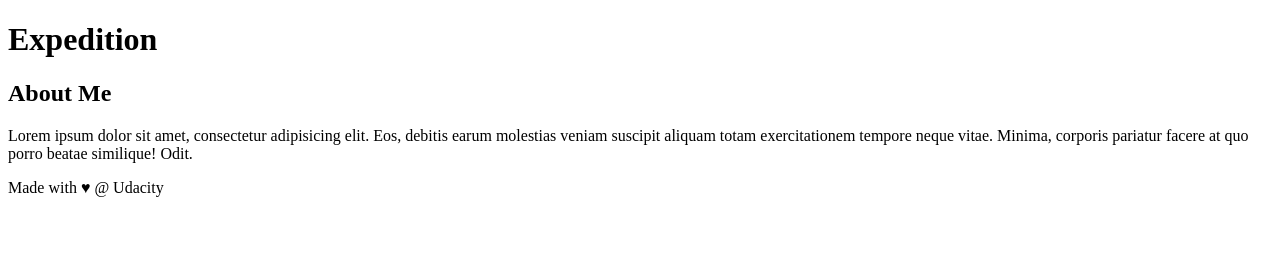
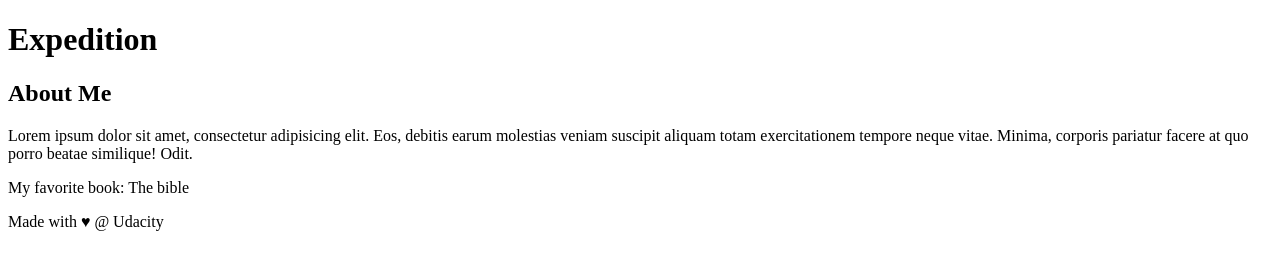
Before and after one commit to davidoparanti/udacity-git-project, a plain HTML site: page index.html in a window 1280 px wide. Drawn offline with Linux system fonts and the light colour scheme; files that its build step writes are made by us from their sources.

Commit message:
Add favorite book to the side bar

```diff
--- a/index.html
+++ b/index.html
@@ -25,6 +25,7 @@
 
         <p>Lorem ipsum dolor sit amet, consectetur adipisicing elit. Eos, debitis earum molestias veniam suscipit aliquam totam
             exercitationem tempore neque vitae. Minima, corporis pariatur facere at quo porro beatae similique! Odit.</p>
+            <p>My favorite book: The bible</p>
     </aside>
     <footer>
         Made with ♥ @ Udacity
```
